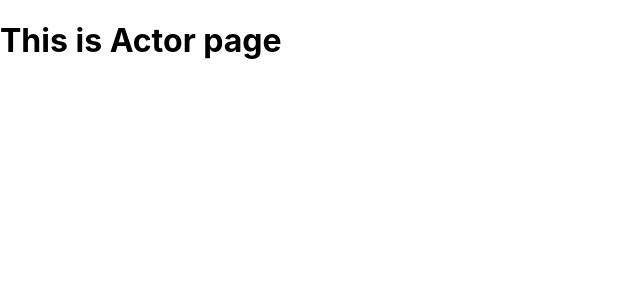
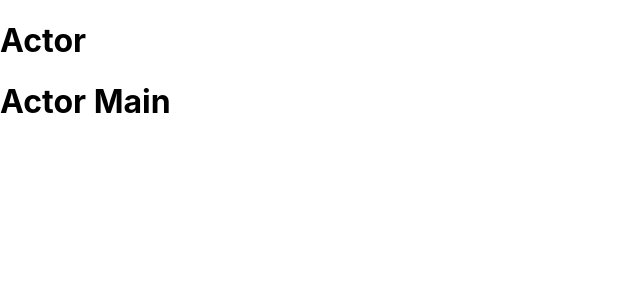
Before and after one commit to AbhishekKumar2233/Box-Office-reactapp, a React (Create React App) app: page /people/1 in a window 1280 px wide. Shown: the top 300 px of the page, without its empty margins (0-640 px from the left). Built offline with nearby package versions, Linux system fonts and the light colour scheme.

Commit message:
main page connected with child

```diff
--- a/src/Components/actor/ActorMainData.jsx
+++ b/src/Components/actor/ActorMainData.jsx
@@ -1,7 +1,5 @@
 import React from "react";
 
-export default ActorMainData(){
-  return(
-    <div>ActorMainData</div>
-  );
+export default function ActorMainData() {
+  return <h1>Actor Main</h1>;
 }
--- a/src/Pages/Actor.jsx
+++ b/src/Pages/Actor.jsx
@@ -1,5 +1,6 @@
 import React from "react";
 import { useParams } from "react-router-dom";
+import ActorMainData from "../Components/actor/ActorMainData";
 
 export default function Actor() {
   //useParams is hook of react-router-dom
@@ -7,5 +8,10 @@ export default function Actor() {
   const params = useParams();
   console.log(params);
 
-  return <h1>This is Actor page </h1>;
+  return (
+    <div>
+      <h1>Actor</h1>
+      <ActorMainData />
+    </div>
+  );
 }
```
